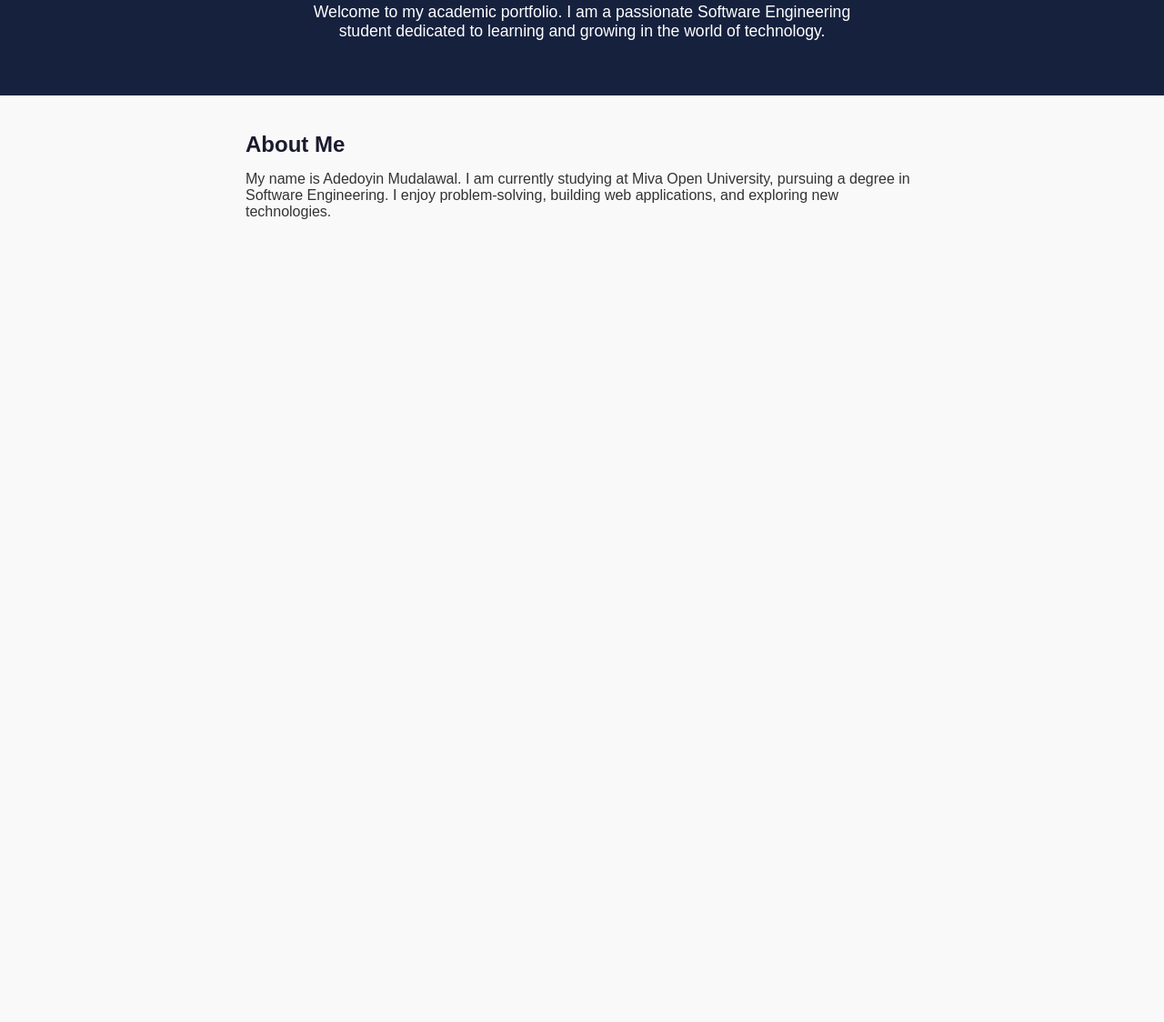
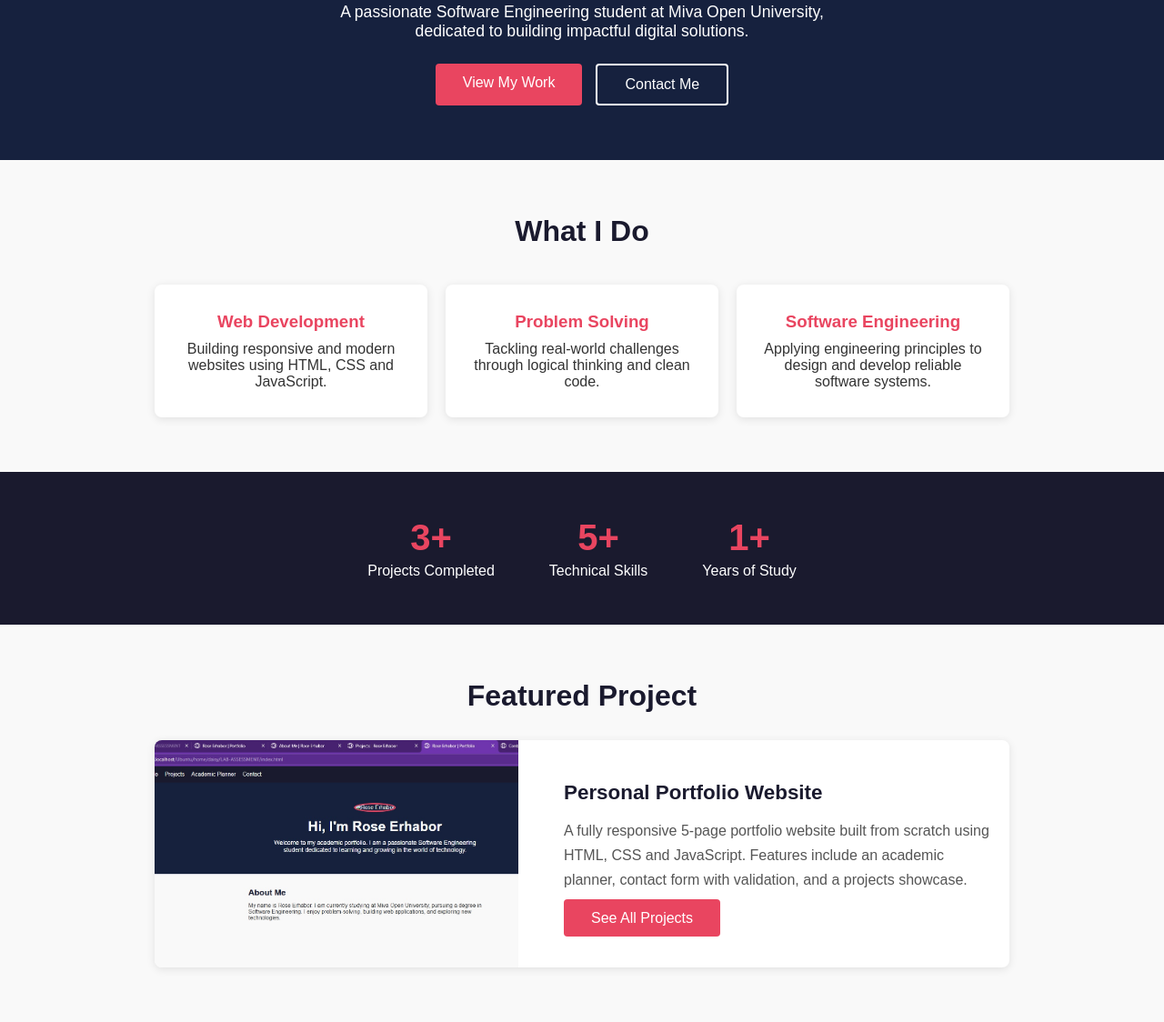
Before and after one commit to Mercy-E-O/LAB-ASSESSMENT, a plain HTML site: page index.html in a window 1280 px wide. Shown: the part 339-1463 px from the top of the page at 91% size. Before the commit the page ends 800 px from the top, so only its background shows below. Drawn offline with Linux system fonts and the light colour scheme.

Commit message:
Redesign homepage with new sections

```diff
--- a/css/style.css
+++ b/css/style.css
@@ -428,3 +428,161 @@ table tr:nth-child(even) {
         padding: 20px 15px;
     }
 }
+
+/* Hero Buttons */
+.hero-buttons {
+    margin-top: 25px;
+    display: flex;
+    gap: 15px;
+    justify-content: center;
+    flex-wrap: wrap;
+}
+
+.btn-primary {
+    padding: 12px 30px;
+    background-color: #e94560;
+    color: white;
+    text-decoration: none;
+    border-radius: 4px;
+    font-size: 1rem;
+    transition: background-color 0.3s;
+}
+
+.btn-primary:hover {
+    background-color: white;
+    color: #e94560;
+}
+
+.btn-secondary {
+    padding: 12px 30px;
+    background-color: transparent;
+    color: white;
+    text-decoration: none;
+    border-radius: 4px;
+    font-size: 1rem;
+    border: 2px solid white;
+    transition: all 0.3s;
+}
+
+.btn-secondary:hover {
+    background-color: white;
+    color: #1a1a2e;
+}
+
+/* What I Do */
+#what-i-do {
+    padding: 60px 30px;
+    text-align: center;
+    background-color: #f9f9f9;
+}
+
+#what-i-do h2 {
+    font-size: 2rem;
+    color: #1a1a2e;
+    margin-bottom: 40px;
+}
+
+.cards-grid {
+    display: flex;
+    gap: 20px;
+    justify-content: center;
+    flex-wrap: wrap;
+    max-width: 1000px;
+    margin: 0 auto;
+}
+
+.info-card {
+    background-color: white;
+    padding: 30px;
+    border-radius: 8px;
+    box-shadow: 0 2px 10px rgba(0,0,0,0.1);
+    flex: 1;
+    min-width: 200px;
+    max-width: 300px;
+    transition: transform 0.3s;
+}
+
+.info-card:hover {
+    transform: translateY(-5px);
+}
+
+.info-card h3 {
+    color: #e94560;
+    margin-bottom: 10px;
+}
+
+/* Stats */
+#stats {
+    background-color: #1a1a2e;
+    padding: 50px 30px;
+}
+
+.stats-grid {
+    display: flex;
+    justify-content: center;
+    gap: 60px;
+    flex-wrap: wrap;
+    max-width: 800px;
+    margin: 0 auto;
+    text-align: center;
+}
+
+.stat h3 {
+    font-size: 2.5rem;
+    color: #e94560;
+    margin-bottom: 5px;
+}
+
+.stat p {
+    color: white;
+    font-size: 1rem;
+}
+
+/* Featured Project */
+#featured {
+    padding: 60px 30px;
+    max-width: 1000px;
+    margin: 0 auto;
+}
+
+#featured h2 {
+    font-size: 2rem;
+    color: #1a1a2e;
+    margin-bottom: 30px;
+    text-align: center;
+}
+
+.featured-project {
+    display: flex;
+    gap: 30px;
+    align-items: center;
+    flex-wrap: wrap;
+    background-color: white;
+    border-radius: 8px;
+    box-shadow: 0 2px 10px rgba(0,0,0,0.1);
+    overflow: hidden;
+}
+
+.featured-project img {
+    width: 100%;
+    max-width: 400px;
+    height: 250px;
+    object-fit: cover;
+}
+
+.featured-info {
+    padding: 20px;
+    flex: 1;
+}
+
+.featured-info h3 {
+    color: #1a1a2e;
+    font-size: 1.4rem;
+    margin-bottom: 15px;
+}
+
+.featured-info p {
+    line-height: 1.7;
+    margin-bottom: 20px;
+    color: #555;
+}
--- a/index.html
+++ b/index.html
@@ -23,13 +23,61 @@
     <section id="hero">
         <img src="images/profile.jpg" alt="Adedoyin Mudalawal">
         <h1>Hi, I'm Adedoyin Mudalawal</h1>
-        <p>Welcome to my academic portfolio. I am a passionate Software Engineering student dedicated to learning and growing in the world of technology.</p>
+        <p>A passionate Software Engineering student at Miva Open University, dedicated to building impactful digital solutions.</p>
+        <div class="hero-buttons">
+            <a href="projects.html" class="btn-primary">View My Work</a>
+            <a href="contact.html" class="btn-secondary">Contact Me</a>
+        </div>
     </section>
 
-    <!-- Biography -->
-    <section id="bio">
-        <h2>About Me</h2>
-        <p>My name is Adedoyin Mudalawal. I am currently studying at Miva Open University, pursuing a degree in Software Engineering. I enjoy problem-solving, building web applications, and exploring new technologies.</p>
+    <!-- What I Do -->
+    <section id="what-i-do">
+        <h2>What I Do</h2>
+        <div class="cards-grid">
+            <div class="info-card">
+                <h3>Web Development</h3>
+                <p>Building responsive and modern websites using HTML, CSS and JavaScript.</p>
+            </div>
+            <div class="info-card">
+                <h3>Problem Solving</h3>
+                <p>Tackling real-world challenges through logical thinking and clean code.</p>
+            </div>
+            <div class="info-card">
+                <h3>Software Engineering</h3>
+                <p>Applying engineering principles to design and develop reliable software systems.</p>
+            </div>
+        </div>
+    </section>
+
+    <!-- Quick Stats -->
+    <section id="stats">
+        <div class="stats-grid">
+            <div class="stat">
+                <h3>3+</h3>
+                <p>Projects Completed</p>
+            </div>
+            <div class="stat">
+                <h3>5+</h3>
+                <p>Technical Skills</p>
+            </div>
+            <div class="stat">
+                <h3>1+</h3>
+                <p>Years of Study</p>
+            </div>
+        </div>
+    </section>
+
+    <!-- Featured Project -->
+    <section id="featured">
+        <h2>Featured Project</h2>
+        <div class="featured-project">
+            <img src="images/project1.jpg" alt="Portfolio Website">
+            <div class="featured-info">
+                <h3>Personal Portfolio Website</h3>
+                <p>A fully responsive 5-page portfolio website built from scratch using HTML, CSS and JavaScript. Features include an academic planner, contact form with validation, and a projects showcase.</p>
+                <a href="projects.html" class="btn-primary">See All Projects</a>
+            </div>
+        </div>
     </section>
 
 </body>
```
